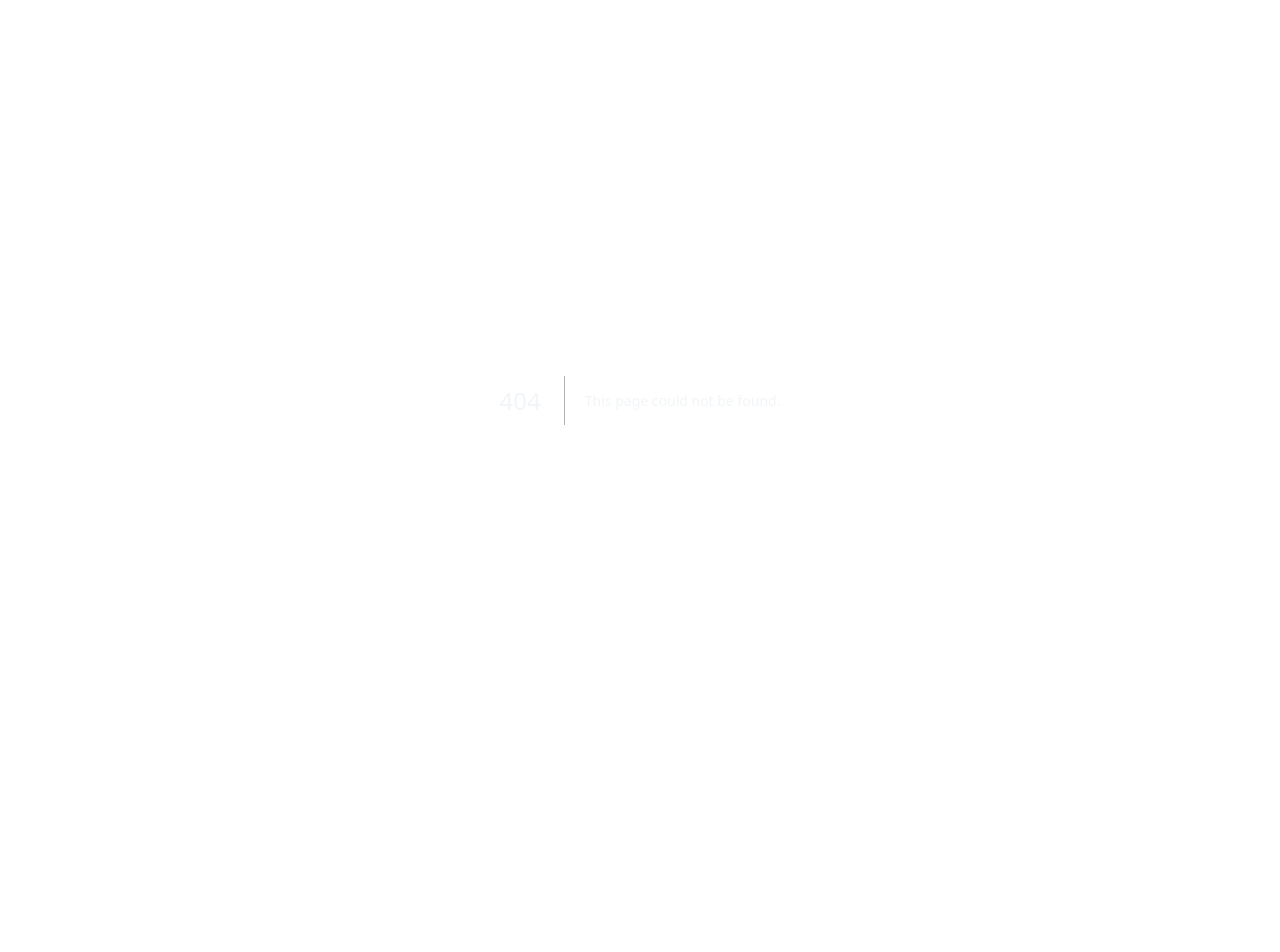
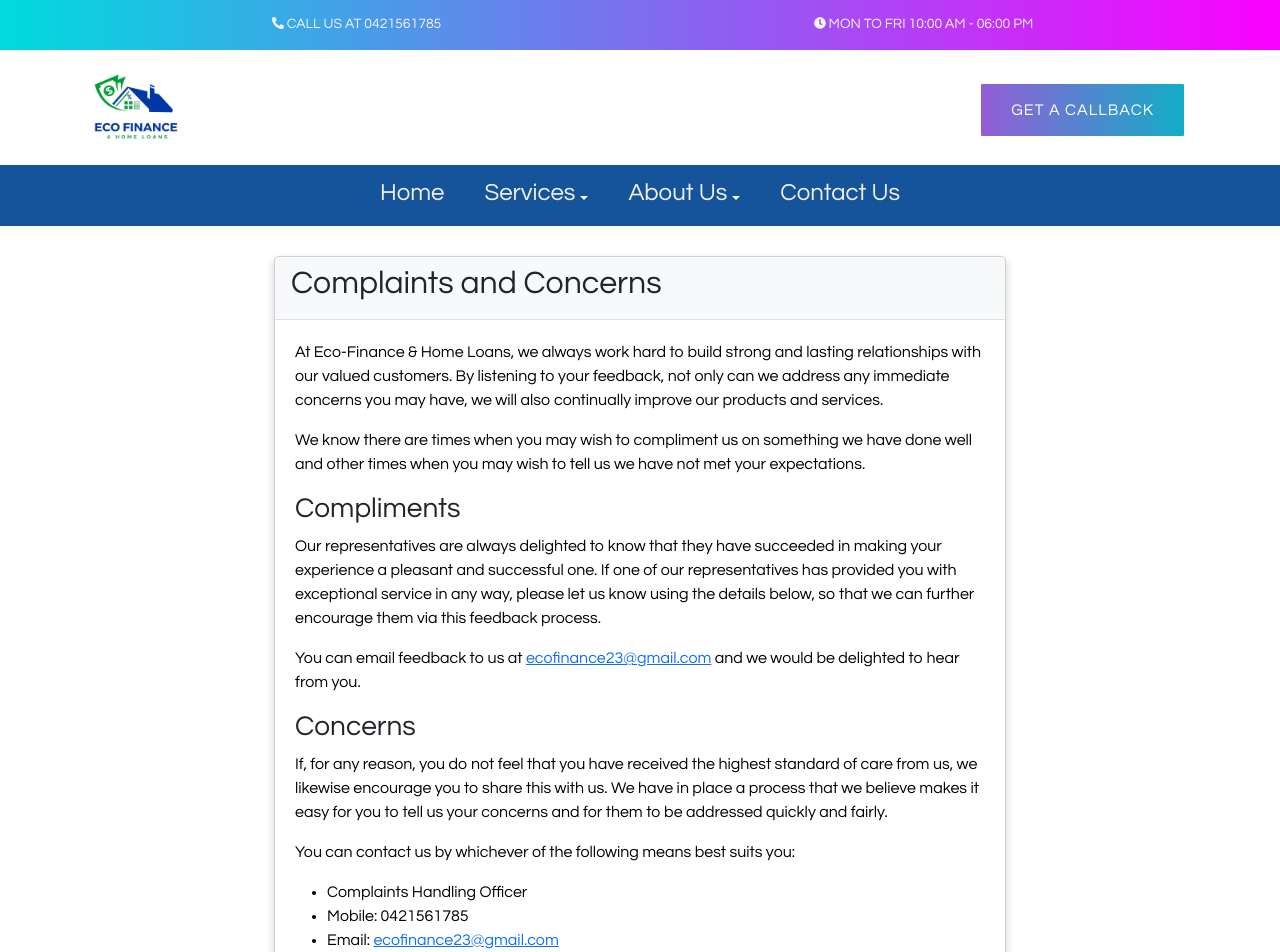
Before and after one commit to manutdmohit/eco-finance, a Next.js app: page /complaints-and-concerns in a window 1280 px wide. Before the commit this address had no page. Shown: the top 952 px of the page. Before the commit the page ends 800 px from the top, so only its background shows below. Built offline with nearby package versions, Linux system fonts and the light colour scheme.

Commit message:
Add complaints and concerns page

```diff
--- /dev/null
+++ b/app/complaints-and-concerns/ComplaintsAndConcerns.css
@@ -0,0 +1,24 @@
+/* src/ComplaintsAndConcerns.css */
+.complaints-container {
+  margin-top: 20px;
+  margin-bottom: 20px;
+}
+
+.complaints-container .card {
+  box-shadow: 0 4px 8px 0 rgba(0, 0, 0, 0.2);
+  transition: 0.3s;
+  border-radius: 5px;
+}
+
+.complaints-container .card:hover {
+  box-shadow: 0 8px 16px 0 rgba(0, 0, 0, 0.2);
+}
+
+.complaints-container .card-header {
+  background-color: #f8f9fa;
+  border-bottom: 1px solid #dee2e6;
+}
+
+.complaints-container .card-body {
+  padding: 20px;
+}
--- /dev/null
+++ b/app/complaints-and-concerns/page.tsx
@@ -0,0 +1,89 @@
+'use client';
+
+import React from 'react';
+import { Container, Row, Col, Card } from 'react-bootstrap';
+
+import './ComplaintsAndConcerns.css';
+import Footer from '../components/Footer/Footer';
+import TopBar from '../components/Top/top';
+import Wrapper from '../components/Wrapper/wrapper';
+
+const ComplaintsAndConcerns = () => {
+  return (
+    <div>
+      <TopBar />
+      <Wrapper />
+      <Container className="complaints-container">
+        <Row className="justify-content-center">
+          <Col md={8}>
+            <Card>
+              <Card.Header>
+                <h2>Complaints and Concerns</h2>
+              </Card.Header>
+              <Card.Body>
+                <p className="text-black">
+                  At Eco-Finance & Home Loans, we always work hard to build
+                  strong and lasting relationships with our valued customers. By
+                  listening to your feedback, not only can we address any
+                  immediate concerns you may have, we will also continually
+                  improve our products and services.
+                </p>
+                <p className="text-black">
+                  We know there are times when you may wish to compliment us on
+                  something we have done well and other times when you may wish
+                  to tell us we have not met your expectations.
+                </p>
+                <h3>Compliments</h3>
+                <p className="text-black">
+                  Our representatives are always delighted to know that they
+                  have succeeded in making your experience a pleasant and
+                  successful one. If one of our representatives has provided you
+                  with exceptional service in any way, please let us know using
+                  the details below, so that we can further encourage them via
+                  this feedback process.
+                </p>
+                <p className="text-black">
+                  You can email feedback to us at{' '}
+                  <a href="mailto:ecofinance23@gmail.com">
+                    ecofinance23@gmail.com
+                  </a>{' '}
+                  and we would be delighted to hear from you.
+                </p>
+                <h3>Concerns</h3>
+                <p className="text-black">
+                  If, for any reason, you do not feel that you have received the
+                  highest standard of care from us, we likewise encourage you to
+                  share this with us. We have in place a process that we believe
+                  makes it easy for you to tell us your concerns and for them to
+                  be addressed quickly and fairly.
+                </p>
+                <p className="text-black">
+                  You can contact us by whichever of the following means best
+                  suits you:
+                </p>
+                <ul className="text-black">
+                  <li
+                    className="text-black
+                 text-decoration-none "
+                  >
+                    Complaints Handling Officer
+                  </li>
+                  <li className="text-black">Mobile: 0421561785</li>
+                  <li className="text-black">
+                    Email:{' '}
+                    <a href="mailto:ecofinance23@gmail.com">
+                      ecofinance23@gmail.com
+                    </a>
+                  </li>
+                </ul>
+              </Card.Body>
+            </Card>
+          </Col>
+        </Row>
+      </Container>
+      <Footer />
+    </div>
+  );
+};
+
+export default ComplaintsAndConcerns;
```
